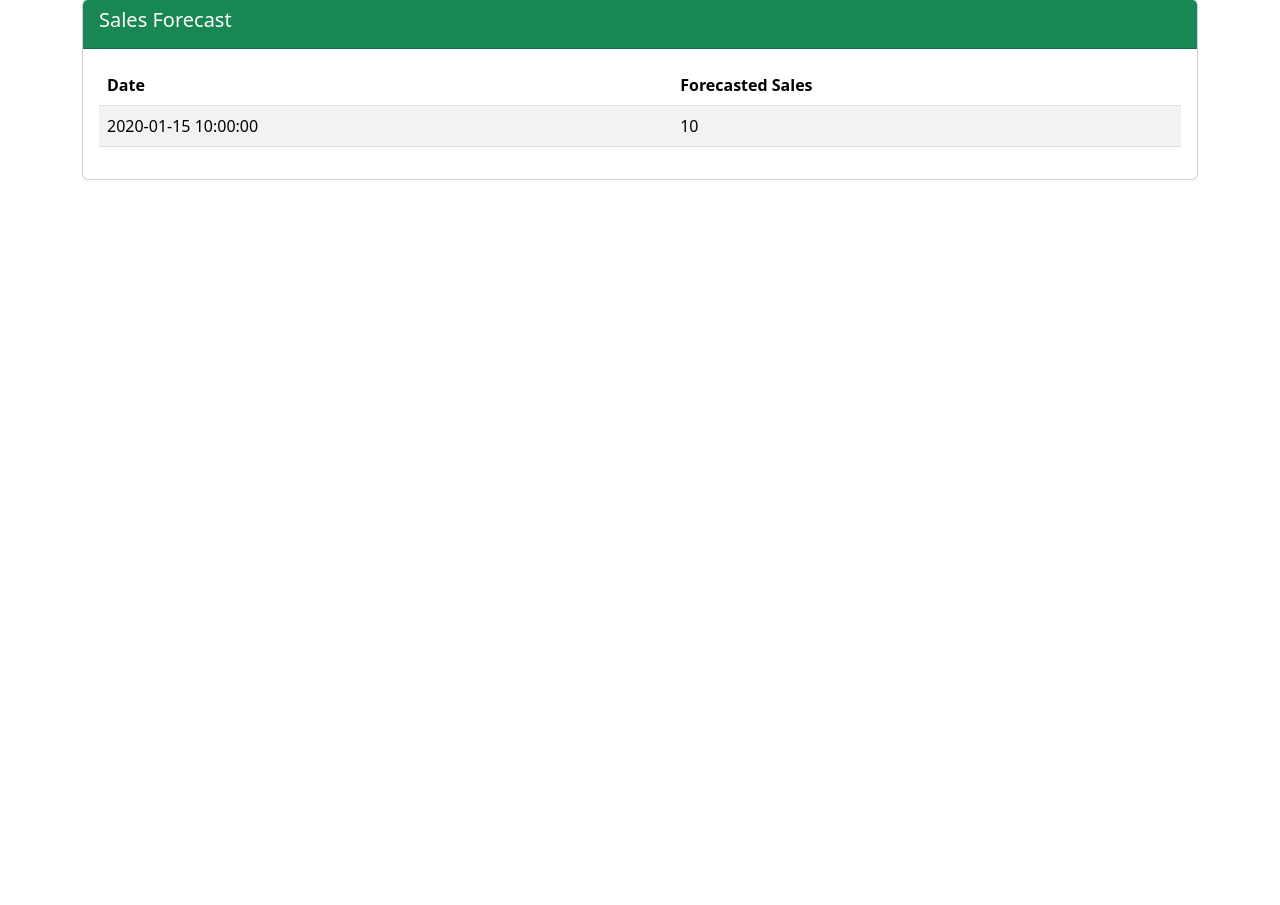
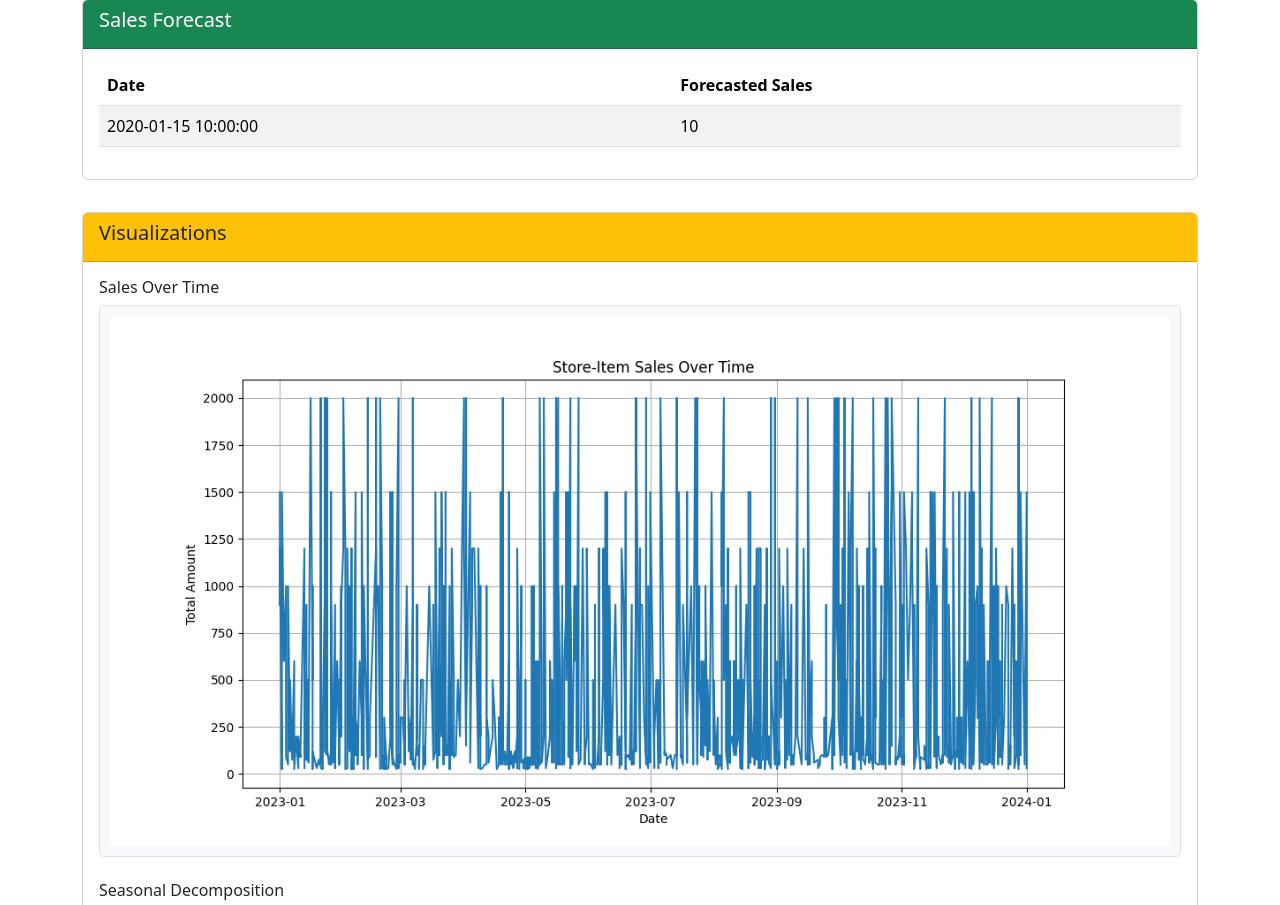
Before and after one commit to Skanda-17/kaggle-retail-sales, a Flask app: template templates/index.html in a window 1280 px wide. Shown: the part 617-1522 px from the top of the page. Before the commit the page ends 797 px from the top, so only its background shows below. Run offline with Flask 2, Linux system fonts and the light colour scheme; the template is opened without the code that fills it: most values are stand-ins (such as "Sample title", 1, 10 or a date in 2020).

Commit message:
Update index.html

```diff
--- a/templates/index.html
+++ b/templates/index.html
@@ -12,6 +12,17 @@
         }
         .forecast-container {
             margin-top: 2rem;
+        }
+        .visualization {
+            margin-top: 2rem;
+        }
+        img {
+            max-width: 100%;
+            height: auto;
+            border: 1px solid #dee2e6;
+            padding: 10px;
+            background-color: #f8f9fa;
+            border-radius: 5px;
         }
     </style>
 </head>
@@ -74,7 +85,7 @@
                 </div>
             </div>
 
-            <div class="card">
+            <div class="card mb-4">
                 <div class="card-header bg-success text-white">
                     <h5>Sales Forecast</h5>
                 </div>
@@ -109,6 +120,23 @@
                     {% endif %}
                 </div>
             </div>
+
+            <!-- Visualization Section -->
+            <div class="visualization">
+                <div class="card mb-4">
+                    <div class="card-header bg-warning">
+                        <h5 class="text-dark">Visualizations</h5>
+                    </div>
+                    <div class="card-body">
+                        <h6>Sales Over Time</h6>
+                        <img src="{{ url_for('static', filename='sales_data_visualization.png') }}" alt="Sales Over Time">
+
+                        <h6 class="mt-4">Seasonal Decomposition</h6>
+                        <img src="{{ url_for('static', filename='seasonal_decomposition.png') }}" alt="Seasonal Decomposition">
+                    </div>
+                </div>
+            </div>
+
         </div>
         {% endif %}
     </div>
```
